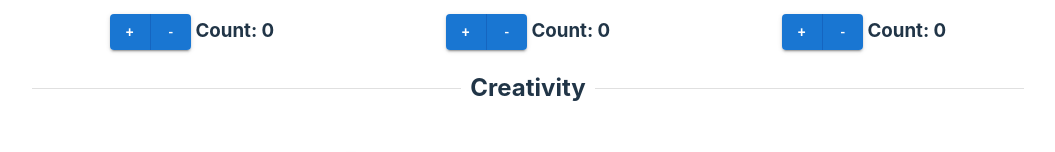
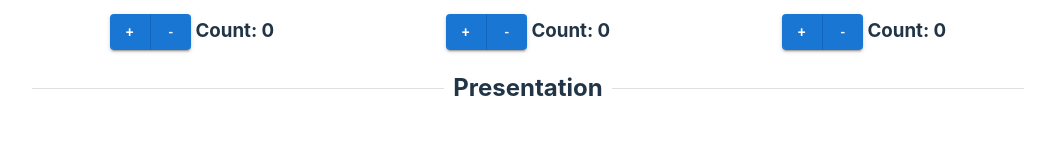
Before and after one commit to chocomilk1029/skipping-cal, a React (Vite) app: page / in a window 1280 px wide. Shown: the part 614-766 px from the top of the page, without its empty margins (112-1167 px from the left). Built offline with nearby package versions, Linux system fonts and the light colour scheme.

Commit message:
Main page update wording

```diff
--- a/src/App.tsx
+++ b/src/App.tsx
@@ -30,11 +30,11 @@ function App()
             <Divider>
                 <h2>Difficulty</h2>
             </Divider>
-            <div key={ 'difficulty' }>
+            <div key="difficulty">
                 <Difficulty totalScore={ difficulty } setTotalScore={ setDifficulty }/>
             </div>
             <Divider>
-                <h2>Creativity</h2>
+                <h2>Presentation</h2>
             </Divider>
             <div key="creativity">
                 <CreativitySlider value={ creativity } setValue={ setCreativity }/>
```
